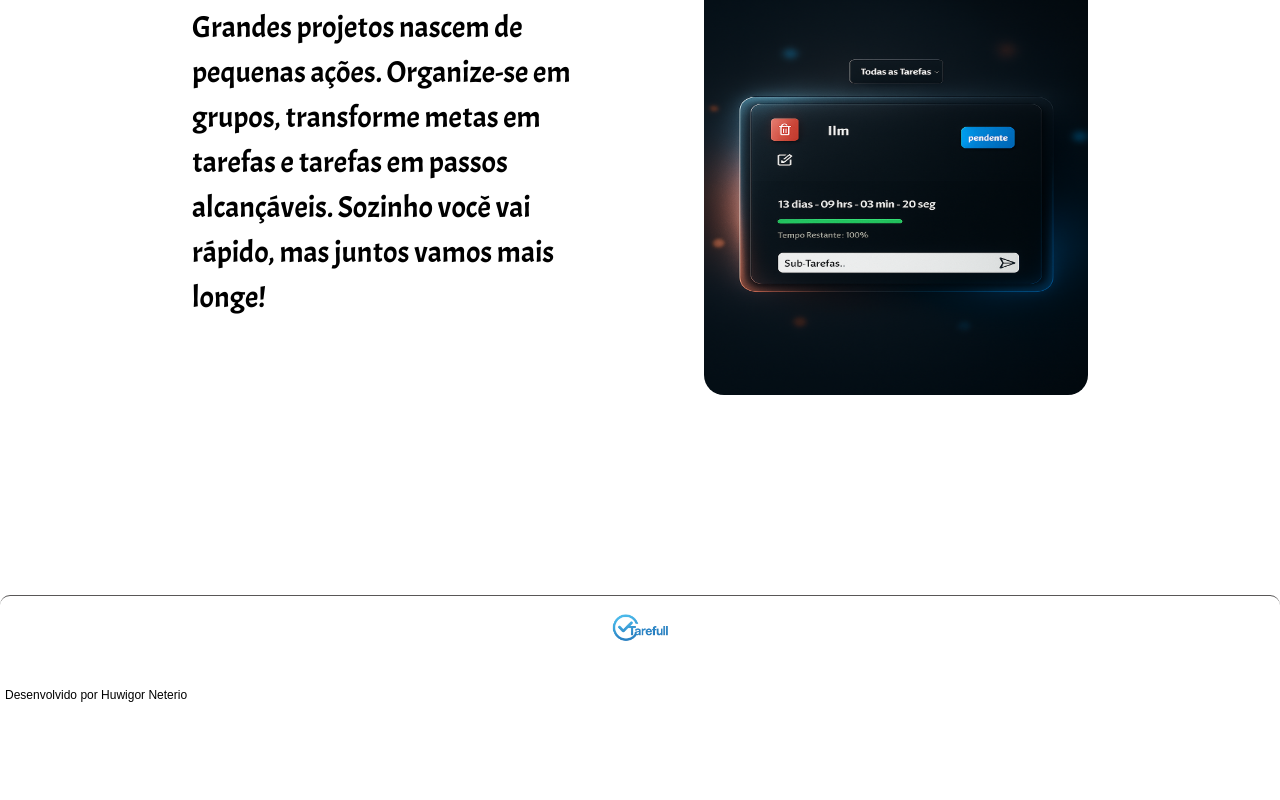
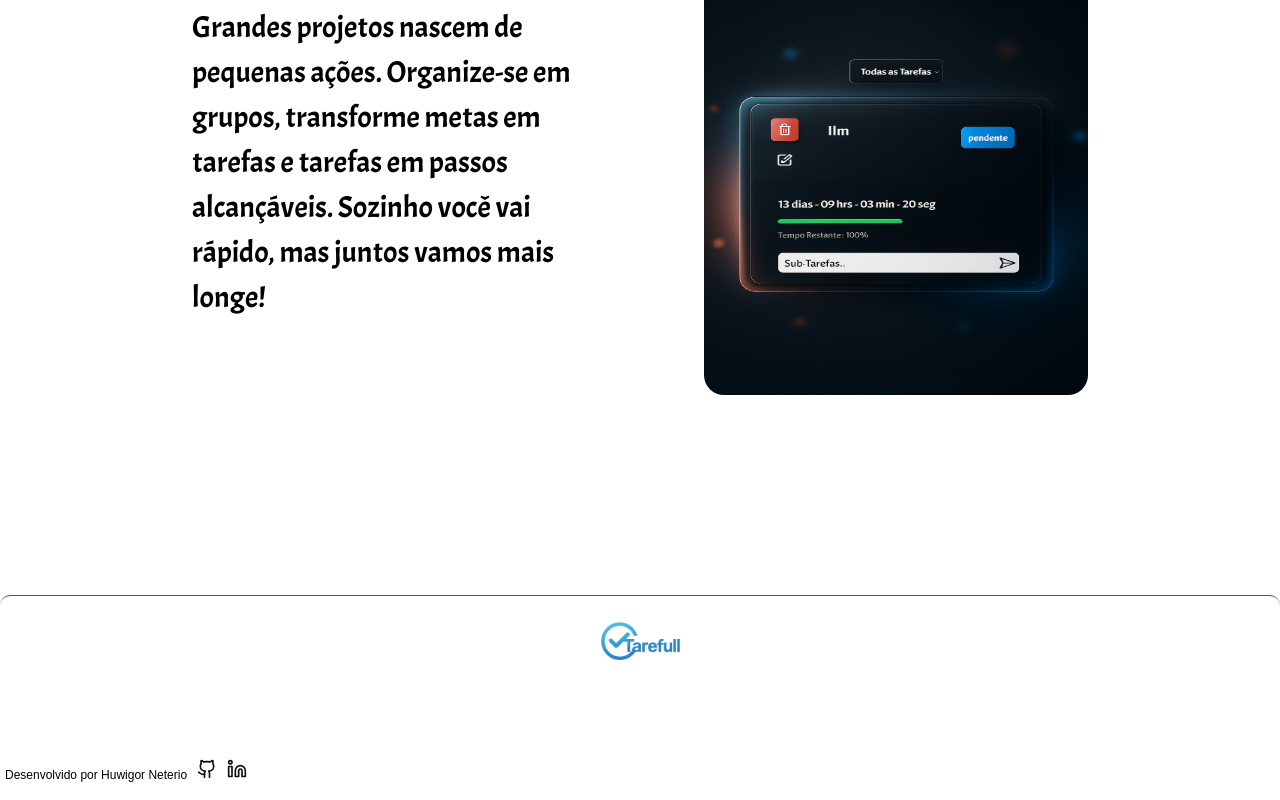
Before and after one commit to Huwigor/Tarefull, a React (Vite) app in the folder frontend/: page / in a window 1280 px wide. Shown: the part 745-1545 px from the top of the page. Before the commit the page ends 1465 px from the top, so only its background shows below. Built offline with nearby package versions, Linux system fonts and the light colour scheme; no server answers; a web font is replaced by a local one.

Commit message:
tiny change in footer

```diff
--- a/frontend/src/components/footer.jsx
+++ b/frontend/src/components/footer.jsx
@@ -1,5 +1,6 @@
 import logo from '../assets/icon-logo.png'
 import { Github, Linkedin } from 'lucide-react'
+import '../css/footer.css'
 
 export default function Footer(){
 
@@ -9,13 +10,9 @@ export default function Footer(){
     return(
         <div
             className='footer'
-            style={{
-                marginTop:'200px',
-                borderRadius:'10px'
-            }}
-
         >
             <div
+                className='boxIconFooter'
                 style={{
                     width:'100%',
                     display:'flex',
@@ -42,24 +39,24 @@ export default function Footer(){
                     }}
                 >
                     <a
+                        className='linkGithub'
                         href={hrefGithub}
                         target='_blank'
                         style={{
                             backgroundColor:'transparent',
                             border:'none',
-                            color:'white',
                             marginLeft:'5px'
                         }}
                     >
                         <Github size={20}/>
                     </a>
                     <a
+                       className='linkLinkedin'
                        href={hrefLinkedin}
                        target='_blank'
                        style={{
                             backgroundColor:'transparent',
                             border:'none',
-                            color:'white',
                             marginLeft:'10px'
                         }}
                     >
--- /dev/null
+++ b/frontend/src/css/footer.css
@@ -0,0 +1,26 @@
+@media(max-width: 600px){
+    .boxIconFooter img{
+     max-height: 70px !important;
+}
+}
+
+.footer{
+    margin-top: 200px !important;
+    border-radius: 10px !important;
+}
+.boxIconFooter img{
+    height: 100px !important;
+    margin-bottom: 50px;
+}
+.dark .linkGithub{
+    color: lightgray;
+}
+.light .linkGithub{
+    color: rgb(15, 15, 15);
+}
+.dark .linkLinkedin{
+    color: lightgray;
+}
+.light .linkLinkedin{
+    color: rgb(15, 15, 15);
+}
```
